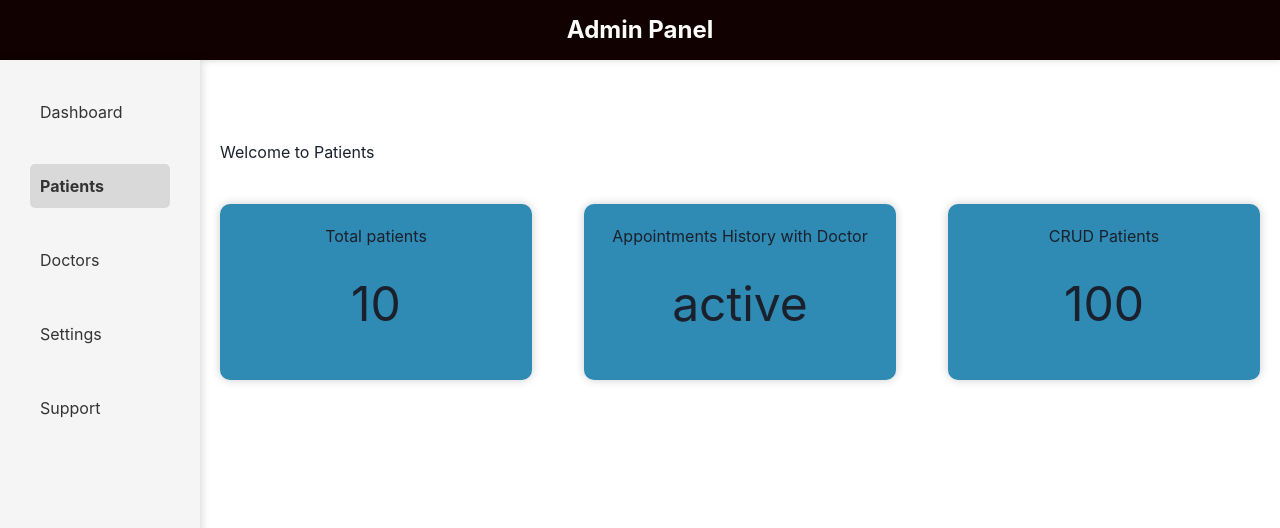
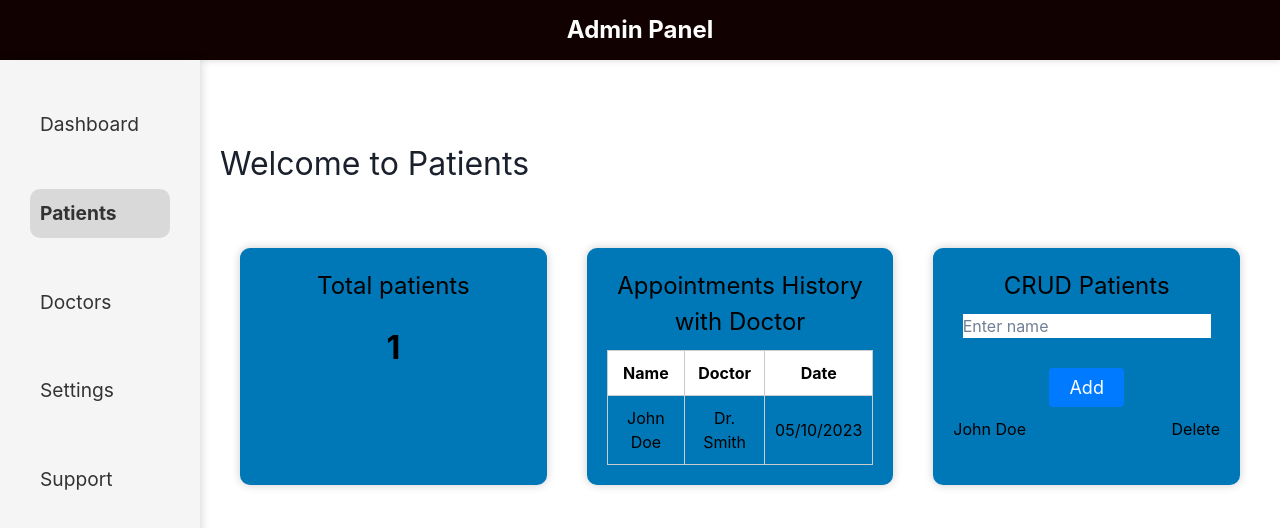
Before and after one commit to Nefoli-Tech/AppointMate-Admin-Panel, a React (Create React App) app: page /patients in a window 1280 px wide. Shown: the top 528 px of the page. Built offline with nearby package versions, Linux system fonts and the light colour scheme.

Commit message:
changes made in patients

```diff
--- a/src/components/DashBoard/Patients.jsx
+++ b/src/components/DashBoard/Patients.jsx
@@ -1,15 +1,39 @@
-import React from 'react';
+import React, { useState } from 'react';
 import { NavLink } from 'react-router-dom';
 import './patients.css';
 
+
 const AdminPanel = () => {
+  const [patients, setPatients] = useState([
+    { id: 1, name: 'John Doe' },
+
+  ]);
+
+  const appointments = [
+    { patientId: 1, doctor: 'Dr. Smith', date: '05/10/2023' },
+
+  ];
+
+  const handleDeletePatient = (id) => {
+    // Delete patient with the specified ID
+    const newPatients = patients.filter(patient => patient.id !== id);
+    setPatients(newPatients);
+  };
+
+  const handleCreatePatient = (name) => {
+    // Create a new patient with the specified name
+    const newPatient = { id: patients.length + 1, name: name };
+    const newPatients = [...patients, newPatient];
+    setPatients(newPatients);
+  };
+
   return (
     <div>
       {/* Navbar */}
       <nav className="navbar">
         <div className="navbar__logo">
-
-          Admin Panel</div>
+          Admin Panel
+        </div>
       </nav>
 
       {/* Sidebar */}
@@ -17,7 +41,7 @@ const AdminPanel = () => {
         <ul className="sidebar__nav">
           <li>
             <NavLink to="/Dashboard" activeClassName="active">
-             Dashboard
+              Dashboard
             </NavLink>
           </li>
           <li>
@@ -26,7 +50,6 @@ const AdminPanel = () => {
             </NavLink>
           </li>
           <li>
-
             <NavLink to="/Doctors" activeClassName="active">
               Doctors
             </NavLink>
@@ -37,8 +60,8 @@ const AdminPanel = () => {
             </NavLink>
           </li>
           <li>
-          <NavLink to="/Support" activeClassName="active">
-          Support
+            <NavLink to="/Support" activeClassName="active">
+              Support
             </NavLink>
           </li>
         </ul>
@@ -50,21 +73,50 @@ const AdminPanel = () => {
         <div className="boxes">
           <div className="box">
             <h2>Total patients</h2>
-            <p className="count">10</p>
+            <p className="count">{patients.length}</p>
           </div>
           <div className="box">
             <h2>Appointments History with Doctor</h2>
-            <p className="count">active</p>
+            <table>
+              <thead>
+                <tr>
+                  <th>Name</th>
+                  <th>Doctor</th>
+                  <th>Date</th>
+                </tr>
+              </thead>
+              <tbody>
+                {appointments.map((appointment, index) => (
+                  <tr key={index}>
+                    <td>{patients.find(patient => patient.id === appointment.patientId).name}</td>
+                    <td>{appointment.doctor}</td>
+                    <td>{appointment.date}</td>
+                  </tr>
+                ))}
+              </tbody>
+            </table>
           </div>
           <div className="box">
             <h2>CRUD Patients</h2>
-            <p className="count">100</p>
+            <form onSubmit={(e) => { e.preventDefault(); handleCreatePatient(e.target.elements.name.value); }}>
+              <input type="text" name="name" placeholder="Enter name" />
+              <button type="submit">Add</button>
+            </form>
+            <ul>
+              {patients.map((patient) => (
+                <li key={patient.id}>
+
+                  {patient.name}
+                  <button onClick={() => handleDeletePatient(patient.id)}>Delete</button>
+                </li>
+              ))}
+            </ul>
           </div>
         </div>
       </div>
     </div>
+
   );
 };
 
-
 export default AdminPanel;
--- a/src/components/DashBoard/doctor.css
+++ b/src/components/DashBoard/doctor.css
@@ -73,6 +73,6 @@
   }
 
   .content th {
-    background-color: #f5f5f5;
+    background-color: #ffffff;
     font-weight: bold;
   }
--- a/src/components/DashBoard/patients.css
+++ b/src/components/DashBoard/patients.css
@@ -1,94 +1,122 @@
 /* Navbar */
 .navbar {
-    background-color: #222;
+  background-color: #0077b6;
+  color: white;
+  display: flex;
+  justify-content: center;
+  align-items: center;
   height: 80px;
-    display: flex;
-    align-items: center;
-    justify-content: center;
 }
 
 .navbar__logo {
-    color: #fff;
-    font-size: 24px;
-    font-weight: bold;
+  font-size: 2rem;
 }
 
 /* Sidebar */
 .sidebar {
-    background-color: #fff;
+  background-color: #023e8a;
+  color: white;
   height: 100%;
+  width: 220px;
   position: fixed;
   top: 80px;
   left: 0;
-    width: 200px;
-    z-index: 1;
-    padding: 20px;
-    box-sizing: border-box;
-    box-shadow: 0 0 10px rgba(0, 0, 0, 0.2);
+  display: flex;
+  flex-direction: column;
 }
 
 .sidebar__nav {
-    list-style: none;
-    margin: 0;
+  list-style-type: none;
   padding: 0;
+  margin: 20px 0 0 0;
+  display: flex;
+  flex-direction: column;
 }
 
 .sidebar__nav li {
-    margin-bottom: 10px;
+  margin: 10px 0;
 }
 
 .sidebar__nav li a {
-    color: #222;
+  color: white;
   text-decoration: none;
+  font-size: 1.2rem;
   display: block;
-    padding: 10px;
-    border-radius: 5px;
-    transition: all 0.3s ease-in-out;
+  padding: 10px 20px;
+  border-radius: 10px;
+  transition: background-color 0.3s ease-in-out;
 }
 
 .sidebar__nav li a:hover {
-    background-color: #f4f4f4;
+  background-color: #0077b6;
 }
 
 .sidebar__nav li a.active {
-    background-color: #f4f4f4;
-    font-weight: bold;
+  background-color: #0077b6;
 }
 
 /* Content */
 .content {
-    margin-left: 200px;
-    padding: 20px;
-    box-sizing: border-box;
+  margin-top: 80px;
+  margin-left: 220px;
+  padding: 40px;
+}
+
+.content h2 {
+  font-size: 2rem;
+  margin-bottom: 20px;
 }
 
 .boxes {
   display: flex;
-    justify-content: space-between;
-    margin-top: 40px;
+  flex-wrap: wrap;
 }
 
 .box {
-    background-color: #2f8ab4;
+  background-color: #0077b6;
+  color: black;
   padding: 20px;
+  margin: 20px;
   border-radius: 10px;
-    box-shadow: 0 0 10px rgba(0, 0, 0, 0.2);
-    text-align: center;
-    width: 30%;
-    transition: all 0.3s ease-in-out;
+  flex: 1;
+  min-width: 200px;
 }
 
-  .box:hover {
-    transform: translateY(-10px);
-    box-shadow: 0 10px 20px rgba(0, 0, 0, 0.2);
+.box h2 {
+  font-size: 1.5rem;
+  margin-bottom: 10px;
 }
 
-  .box h3 {
-    font-size: 24px;
-    margin-top: 0;
+.box p.count {
+  font-size: 2rem;
+  font-weight: bold;
 }
 
-  .count {
-    font-size: 48px;
-    margin: 20px 0;
+.box ul {
+  display: flex;
+  flex-direction: column;
+  gap: 10px; /* add some space between list items */
 }
+
+.box li {
+  display: flex;
+  justify-content: space-between;
+  align-items: center;
+  padding: 10px 0;
+  border-bottom: 2px solid #943333;
+  width: 100%; /* make the list items fill the width of the container */
+}
+
+.box li:last-child {
+  border-bottom: black;
+}
+
+.box li button {
+  /* other button styles */
+  margin-left: 10px; /* add some space to the left of the button */
+}
+
+
+.box li button:hover {
+  background-color: #ffffff;
+}
```
Lines whose indentation alone changed are shown as unchanged.
